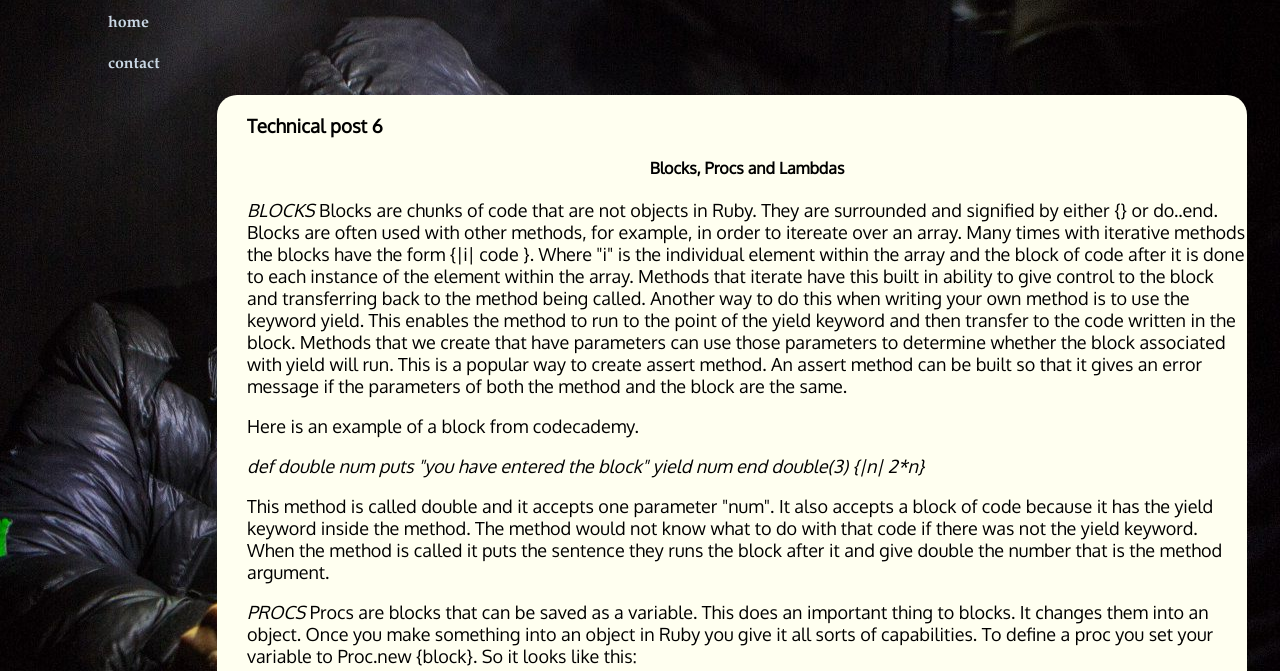
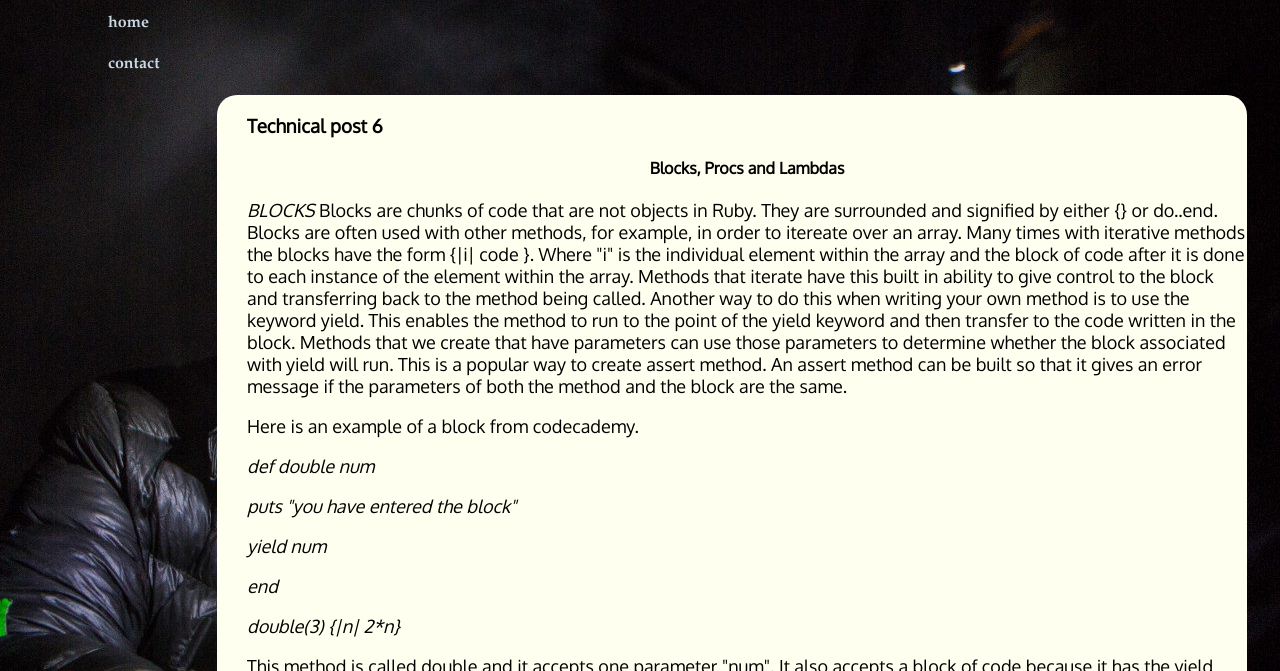
Before and after one commit to jzuiches/jzuiches.github.io, a plain HTML site: page week6_technical.html in a window 1280 px wide. Shown: the part 129-800 px from the top of the page. Drawn offline with Linux system fonts and the light colour scheme.

Commit message:
em problems

```diff
--- a/week6_technical.html
+++ b/week6_technical.html
@@ -26,11 +26,11 @@
   <p></p>
   <p>Here is an example of a block from codecademy.</p>
   <p><em>
-    def double num
-      puts "you have entered the block"
-      yield num
-    end
-    double(3) {|n| 2*n}
+    def double num</p>
+      <p>puts "you have entered the block"</p>
+      <p>yield num</p>
+    <p>end</p>
+    <p>double(3) {|n| 2*n}
   </em></p>
   <p>
   This method is called double and it accepts one parameter "num". It also accepts a block of code because it has the yield keyword inside the method. The method would not know what to do with that code if there was not the yield keyword. When the method is called it puts the sentence they runs the block after it and give double the number that is the method argument.
@@ -48,7 +48,7 @@
 
 
 
-      </p>
+
      </div>
    </body>
 </html>
```
